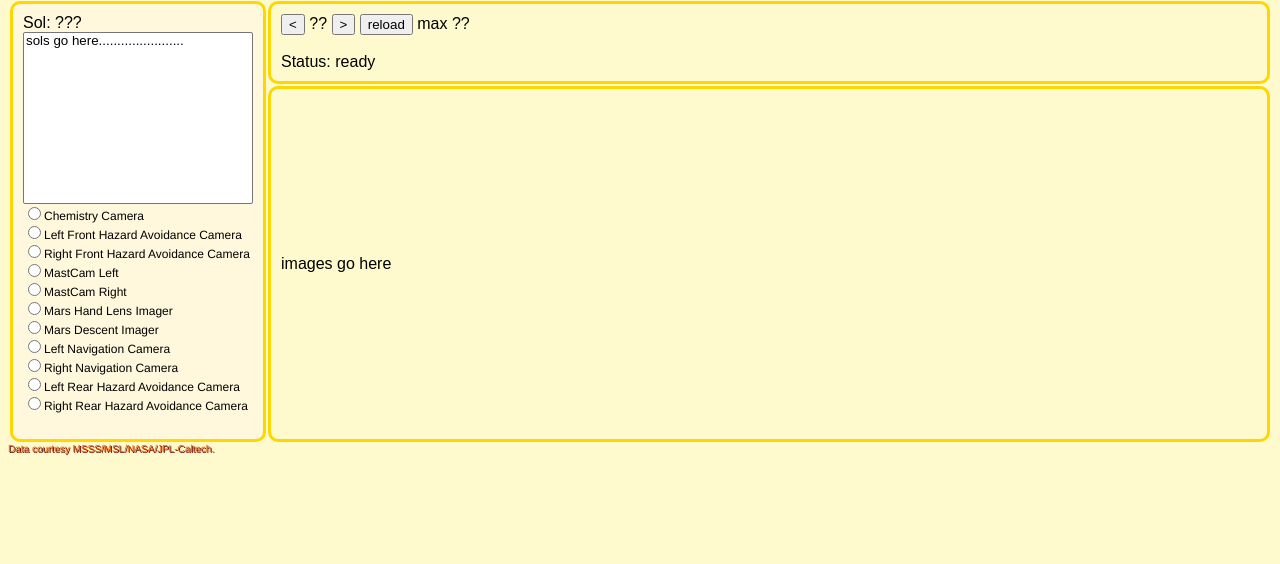
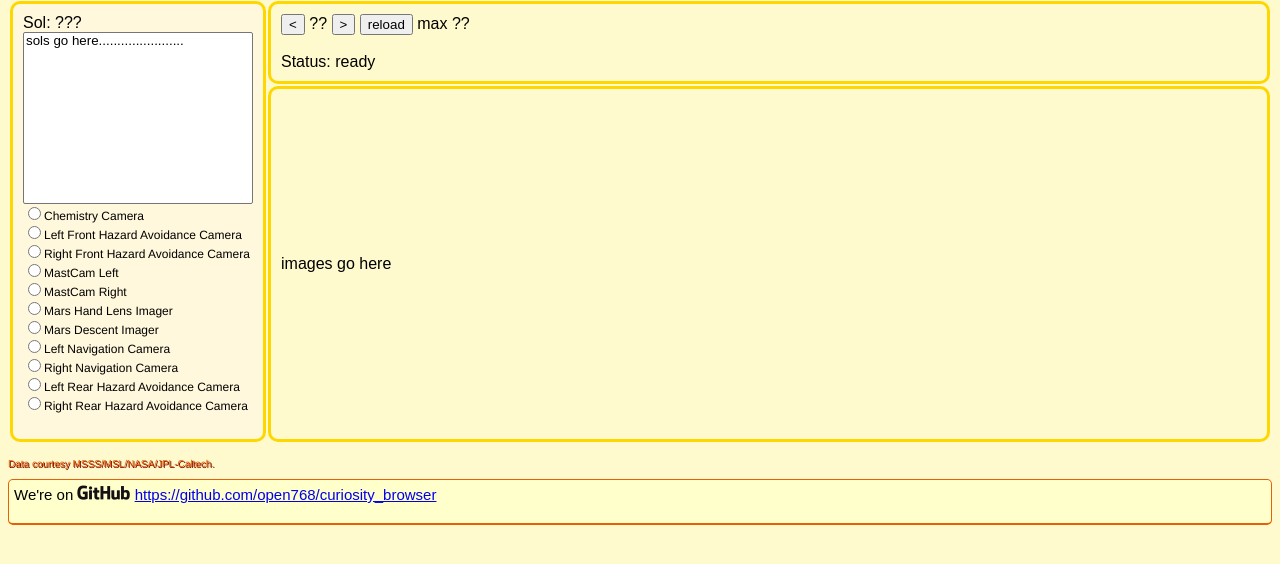
Before and after one commit to open768/curiosity_browser, a PHP site: page / in a window 1280 px wide. Shown: the part 82-646 px from the top of the page. Run offline with PHP 8.4, Linux system fonts and the light colour scheme; data that the repository does not hold is empty; some libraries are stand-ins or nearby versions.

Commit message:
added facebook

```diff
--- a/css/css.css
+++ b/css/css.css
@@ -2,6 +2,16 @@ body
 {
 	background-color:LemonChiffon;
 	font:15px arial,sans-serif;
+}
+
+.github {
+	background-color: #FFFFCC ;
+    padding: 5px;
+    border: 1px solid #e86005;
+    border-bottom: 2px solid #e86005;
+    -webkit-border-radius: 5px;
+    -moz-border-radius: 5px;
+    border-radius: 5px;
 }
 
 .leftcolumn
--- a/index.html
+++ b/index.html
@@ -6,6 +6,16 @@
 	<script src="js/rgraph/RGraph.common.core.js"></script>
 </head>
 <body onload="load_data();">
+	<!-- facebook -->
+		<div id="fb-root"></div>
+		<script>(function(d, s, id) {
+		  var js, fjs = d.getElementsByTagName(s)[0];
+		  if (d.getElementById(id)) return;
+		  js = d.createElement(s); js.id = id;
+		  js.src = "//connect.facebook.net/en_GB/all.js#xfbml=1&appId=583529401715179";
+		  fjs.parentNode.insertBefore(js, fjs);
+		}(document, 'script', 'facebook-jssdk'));</script>
+	<!-- facebook -->
 
 	<font class="title">Curiosity Browser</font>
 	<p>
@@ -34,6 +44,11 @@
 			images  go here
 		</td></tr>
 	</table>
-	<font class=credits>Data courtesy MSSS/MSL/NASA/JPL-Caltech.</font>
+	<p class="credits">Data courtesy MSSS/MSL/NASA/JPL-Caltech.</p>
+	<div class="github">
+		We're on <img src="images/github_logo.png"> <a href="https://github.com/open768/curiosity_browse">https://github.com/open768/curiosity_browser</a>
+		<p>
+		<div class="fb-like" data-href="https://www.facebook.com/mars.features" data-layout="button_count" data-action="like" data-show-faces="true" data-share="true"></div>
+	</div>
 </body>
 </html>
```
Also changed, not shown: php/detail.php (+11 -4 lines), images/github_logo.png (added).
